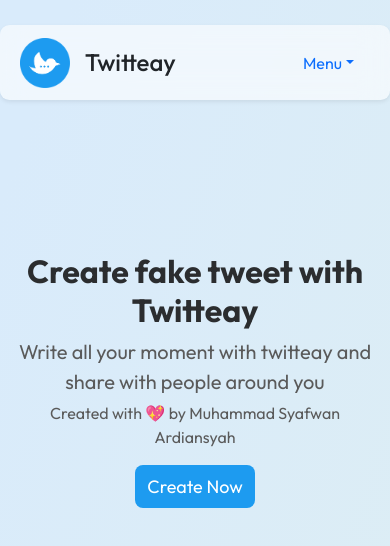
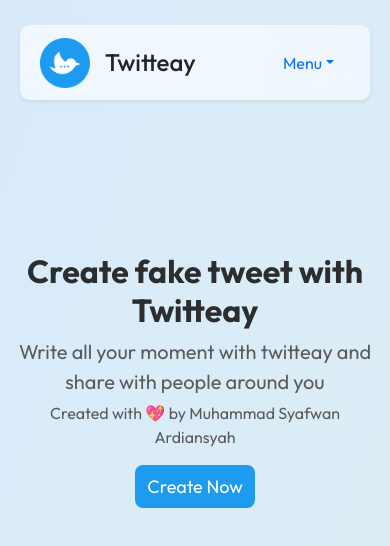
Before and after one commit to Syafwan000/twitteay, a React (Create React App) app: page / in a window 390 px wide. Shown: the top 546 px of the page. Built offline with nearby package versions, Linux system fonts and the light colour scheme.

Commit message:
fix ratio image

```diff
--- a/src/components/Main.css
+++ b/src/components/Main.css
@@ -163,4 +163,8 @@ a.dropdown-item a.d-block:active {
     .ty-main a {
         font-size: 18px;
     }
+
+    .ty-nav-wrapper {
+        margin: 0 20px;
+    }
 }
--- a/src/components/Main.jsx
+++ b/src/components/Main.jsx
@@ -10,6 +10,7 @@ export default function Main() {
             <Helmet>
                 <title>Twitteay</title>
             </Helmet>
+            <div className="ty-nav-wrapper">
                 <Container className="ty-nav shadow-sm">
                     <div className="ty-navbrand">
                         <img src={Twitteay} alt="Twitteay" />
@@ -26,6 +27,7 @@ export default function Main() {
                         </NavDropdown.Item>
                     </NavDropdown>
                 </Container>
+            </div>
             <Container className="ty-main">
                 <h1>Create fake tweet with Twitteay</h1>
                 <p className="mb-0">Write all your moment with twitteay and share with people around you</p>
--- a/src/components/Twitteay.css
+++ b/src/components/Twitteay.css
@@ -79,6 +79,7 @@
 img.ty-photo-profile {
     width: 60px;
     height: 60px;
+    object-fit: cover;
 }
 
 .ty-preview-header-username {
--- a/src/components/Twitteay.jsx
+++ b/src/components/Twitteay.jsx
@@ -87,7 +87,11 @@ export default function Twitteay() {
                 <div className={"ty-preview-wrapper shadow-sm capture " + theme}>
                     <div className="ty-preview-header">
                         {photo ? (
-                            <img className="ty-photo-profile rounded-circle" src={URL.createObjectURL(photo)} alt="Photo" />
+                            <>
+                                <div className="rounded-circle">
+                                    <img className="ty-photo-profile rounded-circle" src={URL.createObjectURL(photo)} alt="Photo" />
+                                </div>
+                            </>
                         ) : (
                             <img className="ty-photo-profile rounded-circle" src={ProfileIcon} alt="Photo" />
                         )}
```
Also changed, not shown: 1 other file (tests, documents, lock files or other folders). Lines whose indentation alone changed are shown as unchanged.
